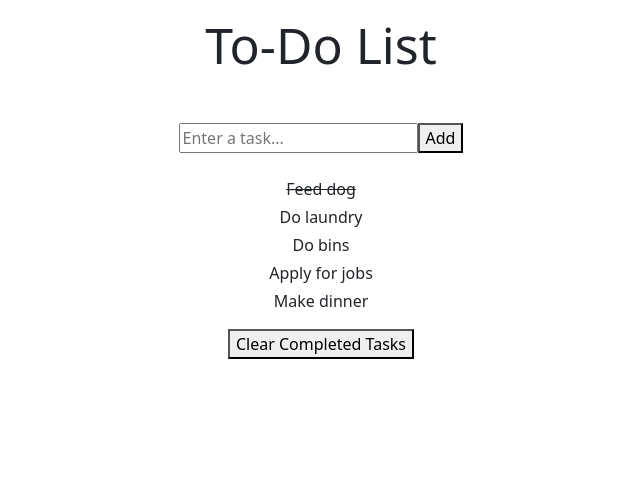
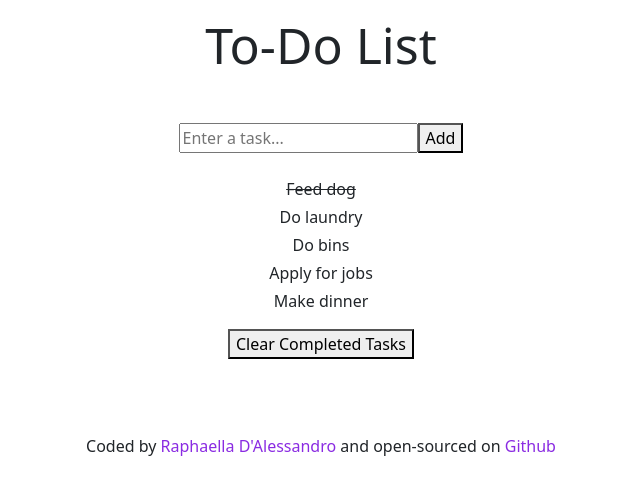
Before and after one commit to raphaella-rose/todo-list-project, a React (Create React App) app: page / in a window 1280 px wide. Shown: the top 494 px of the page, without its empty margins (319-959 px from the left). Built offline with nearby package versions, Linux system fonts and the light colour scheme.

Commit message:
added footer

```diff
--- a/src/App.css
+++ b/src/App.css
@@ -11,3 +11,12 @@ h1 {
 .item:hover {
   cursor: pointer;
 }
+
+.signature {
+  font-weight: 400;
+  margin-top: 75px;
+}
+.link {
+  color: blueviolet;
+  text-decoration: none;
+}
--- a/src/App.js
+++ b/src/App.js
@@ -3,6 +3,7 @@ import data from "./data.json";
 import Header from "./Header";
 import ToDoForm from "./ToDoForm";
 import ToDoList from "./ToDoList";
+import Footer from "./Footer";
 
 import './App.css';
 
@@ -30,6 +31,7 @@ setToDoList(copy);
     <Header />
     <ToDoForm addTask={addTask} />
     <ToDoList filterTasks={filterTasks} handleToggle={handleToggle} toDoList={toDoList} />
+    <Footer />
     </div>
   );
 }
--- /dev/null
+++ b/src/Footer.js
@@ -0,0 +1,11 @@
+import React from "react";
+
+const Footer = () => {
+  return (
+      <div className="signature">
+      Coded by  <a className="link" rel="noreferrer" target="_blank" href="https://www.linkedin.com/in/raphaella-d-alessandro-b31810197/">Raphaella D'Alessandro </a>
+      and open-sourced on <a className="link"rel="noreferrer" target="_blank" href="https://github.com/raphaella-rose/todo-list-project">Github</a>
+    </div>
+  )}
+
+export default Footer;
```
